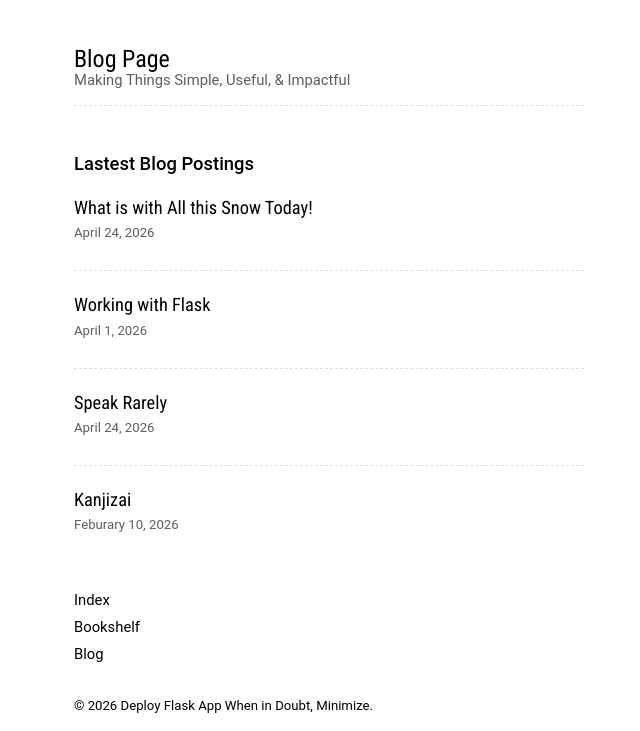
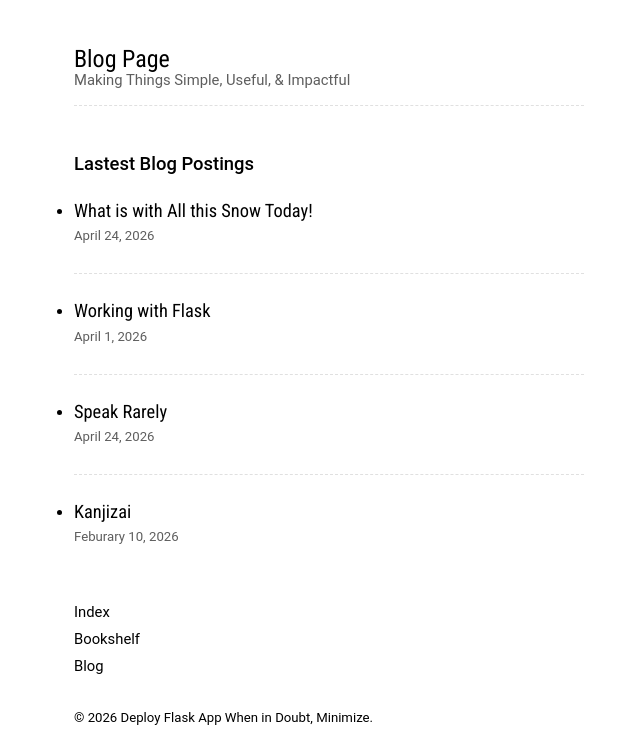
Before and after one commit to rindoshingen/Deploy-Flask-App, a Flask app: page /blog/ in a window 1280 px wide. Shown: the part 147-878 px from the top of the page, without its empty margins (311-951 px from the left). Run offline with Flask 3, Linux system fonts and the light colour scheme.

Commit message:
Update blog.html

```diff
--- a/templates/blog.html
+++ b/templates/blog.html
@@ -4,16 +4,12 @@
     <h3 class="blog__heading">Lastest Blog Postings</h3>
     <ul class="blog__postings">
         {% for post in posts %}
-        <article class="blog__entry">
-            <div class="blog-block__heading">
-                <h4 class="blog__title">
-                    <a href="{{ url_for('show_post', post_id=post.id) }}"
-                        >{{ post.title }}</a
-                    >
-                </h4>
-            </div>
+        <li class="blog__entry">
+            <h4 class="blog__title">
+                <a href="{{ url_for('show_post', post_id=post.id) }}">{{ post.title }}</a>
+            </h4>
             <time class="blog__date">{{ post.date }}</time>
-        </article>
+        </li>
         {% endfor %}
     </ul>
     {% include "_main_nav.html" %}
```
